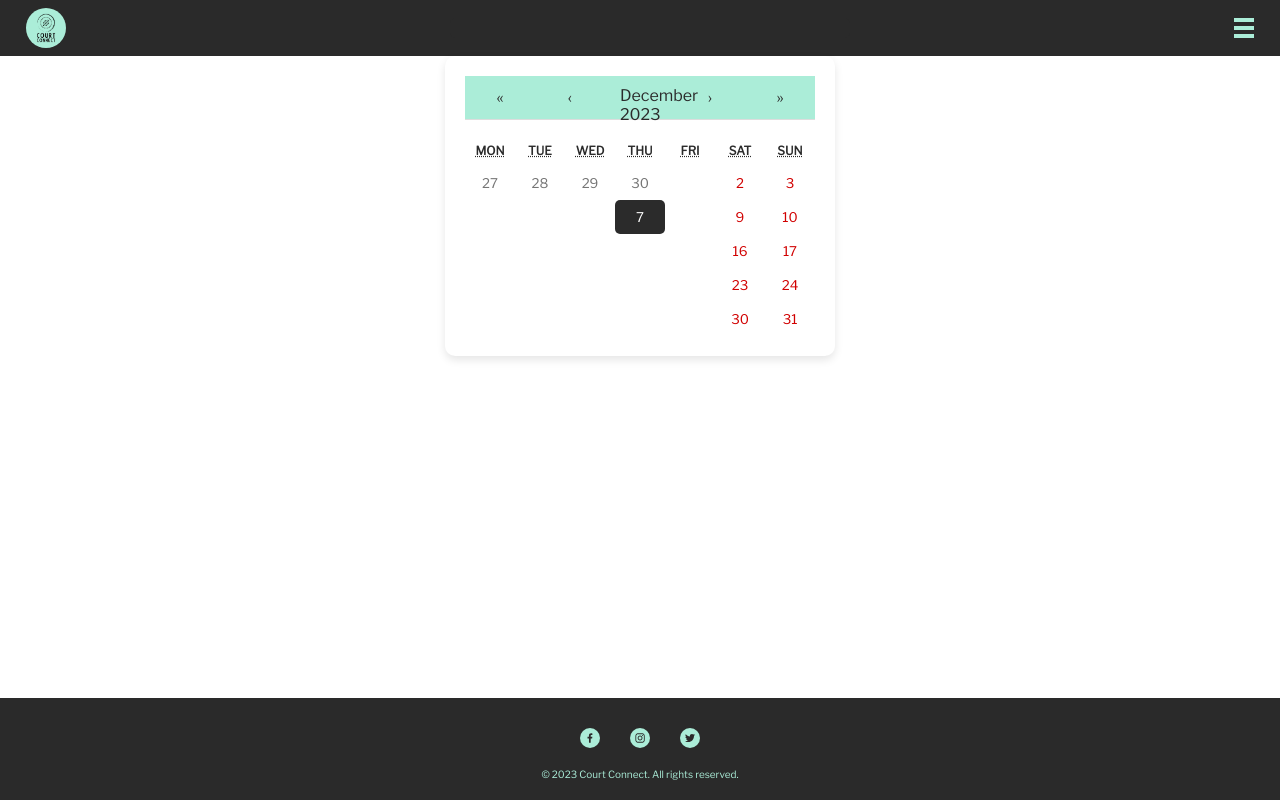
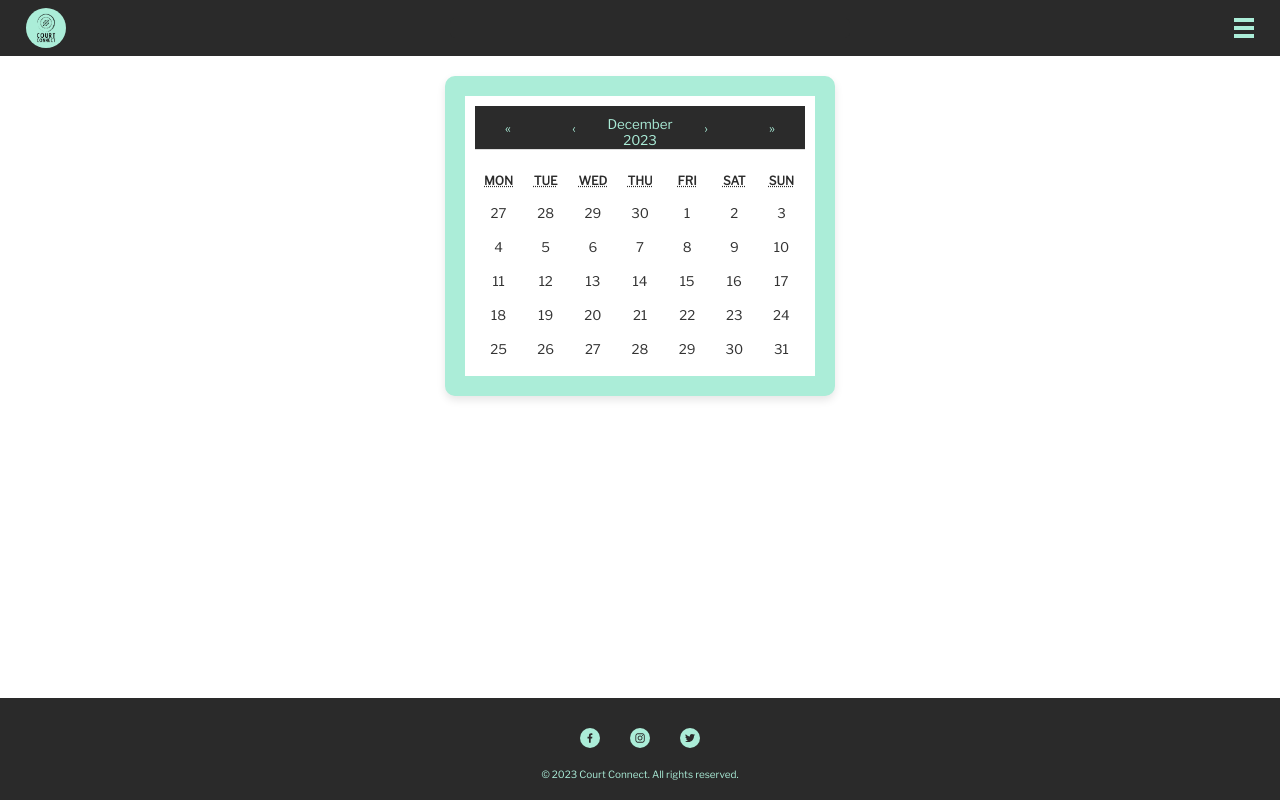
Before and after one commit to BuzSaliji/t3a2-frontend, a React (Create React App) app: page /calendar in a window 1280 px wide. Built offline with nearby package versions, Linux system fonts and the light colour scheme.

Commit message:
More style progress

```diff
--- a/src/components/calendar/Calendar.css
+++ b/src/components/calendar/Calendar.css
@@ -1,44 +1,61 @@
 .calendar-container {
-    max-width: 600px; /* Adjust the width as needed */
-    margin: 0 auto; /* Center the calendar */
+    max-width: 600px;
+    margin: 20px auto;
     padding: 20px;
-    background-color: #fff; /* Background color for the calendar */
-    border-radius: 10px; /* Rounded corners */
-    box-shadow: 0 4px 8px rgba(0, 0, 0, 0.1); /* Subtle shadow for depth */
+    background-color: #abedd8;
+    border-radius: 10px;
+    box-shadow: 0 4px 8px rgba(0, 0, 0, 0.1);
 }
 
 .react-calendar {
-    border: none; /* Remove default border */
+    border: none;
+    padding: 10px;
 }
 
 .react-calendar__navigation {
-    background-color: #abedd8; /* Your theme color */
-    border-bottom: 1px solid #ddd; /* Separator */
+    background-color: #2b2b2b;
+    border-bottom: 1px solid #ddd;
+    color: #abedd8;
 }
 
 .react-calendar__navigation button {
-    color: #2b2b2b; /* Text color */
-    min-width: 44px;
-    background: none;
-    font-size: 16px;
+    color: #abedd8;
+}
+
+.react-calendar__navigation__label__labelText.react-calendar__navigation__label__labelText--from {
+    text-align: center;
+    color: #abedd8;
+    display: flex;
+    justify-content: center;
+    align-items: center;
+    width: 100%;
 }
 
 .react-calendar__month-view__weekdays {
     text-align: center;
-    color: #2b2b2b; /* Text color for weekdays */
+    color: #2b2b2b;
 }
 
 .react-calendar__month-view__days__day {
-    padding: 8px 0; /* Adjust padding for each day */
+    padding: 8px 0;
+}
+
+.react-calendar__tile--active {
+    background-color: #2b2b2b;
+    color: white;
+}
+
+.react-calendar__tile-content {
+    visibility: visible;
+}
+
+.react-calendar__tile {
+    color: #333; /* Dark color for text */
+    background-color: #fff; /* Light color for background */
 }
 
 .react-calendar__tile:enabled:hover,
 .react-calendar__tile:enabled:focus {
-    background-color: #e6f4f1; /* Hover background color */
-    color: #2b2b2b; /* Text color on hover */
+    background-color: #e6f4f1;
+    color: #2b2b2b;
 }
-
-.react-calendar__tile--active {
-    background-color: #2b2b2b; /* Background color for selected date */
-    color: white; /* Text color for selected date */
-}
--- a/src/components/login/Login.css
+++ b/src/components/login/Login.css
@@ -21,6 +21,7 @@ body, html {
     border-radius: 15px;
     padding: 20px;
     margin: 40px 40px 40px 40px;
+    box-shadow: 0 4px 8px rgba(0, 0, 0, 0.1);
 }
 
 h1 {
--- a/src/components/register/Register.css
+++ b/src/components/register/Register.css
@@ -7,6 +7,7 @@
     border-radius: 15px;
     padding: 20px;
     margin: 40px 40px 40px 40px;
+    box-shadow: 0 4px 8px rgba(0, 0, 0, 0.1);
 }
 
 .register-form {
```
